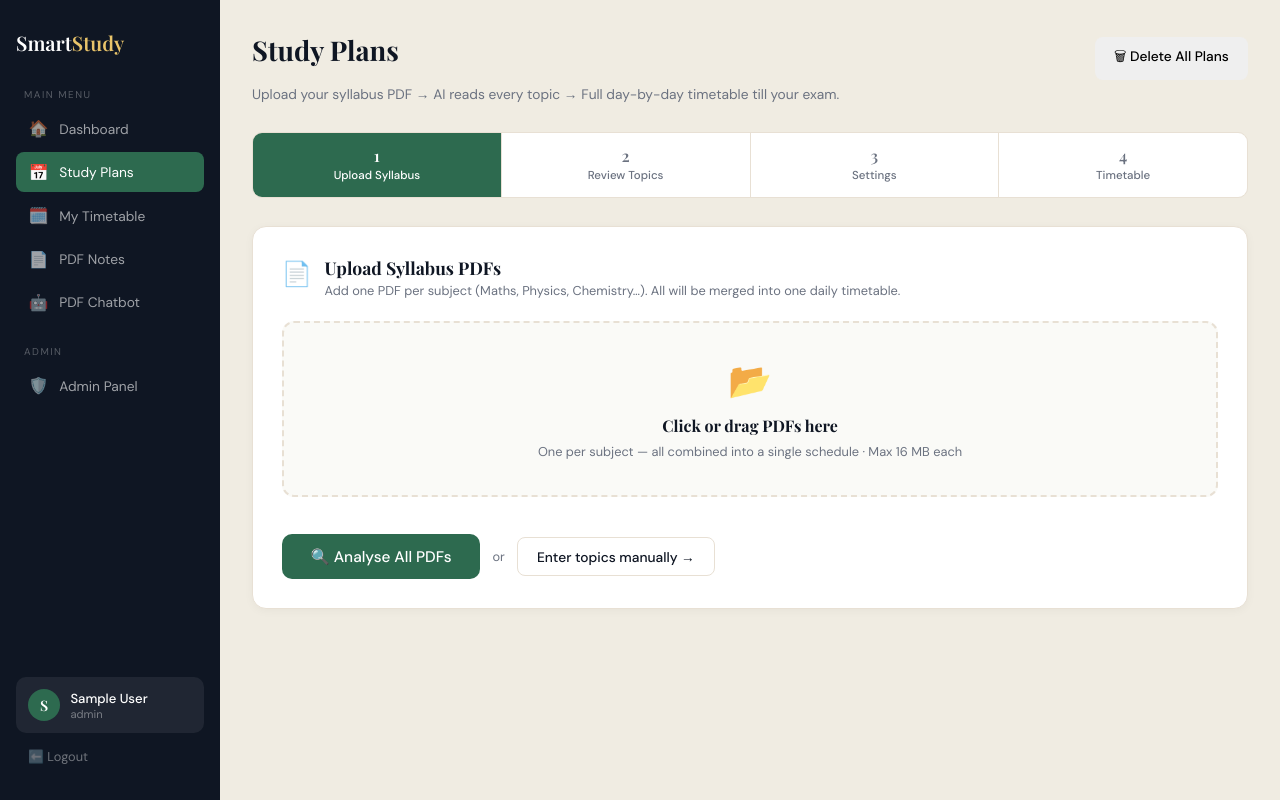
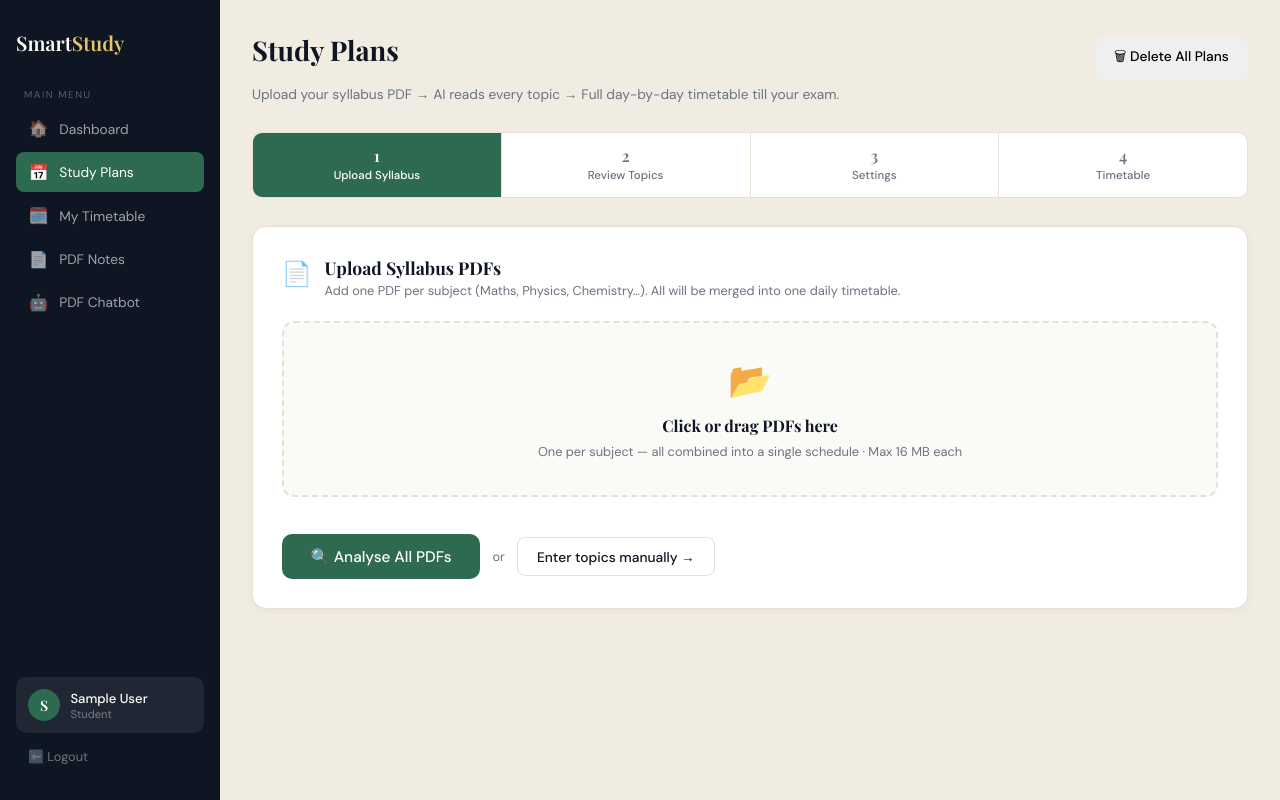
Before and after one commit to MansaDinkar/SMART-STUDY-PLANNER, a Flask app: page /study-plans in a window 1280 px wide. Run offline with Flask 3, Linux system fonts and the light colour scheme; the visitor is signed in with stand-in values (Sample User, id 1); data that the repository does not hold is empty.

Commit message:
remove admin from study plans

```diff
--- a/templates/study_plans.html
+++ b/templates/study_plans.html
@@ -287,18 +287,12 @@
     <li><a href="{{ url_for('pdf_notes') }}"   class="nav-link"><span class="nav-icon">📄</span> PDF Notes</a></li>
     <li><a href="{{ url_for('chatbot') }}"     class="nav-link"><span class="nav-icon">🤖</span> PDF Chatbot</a></li>
   </ul>
-  {% if session.get('user_role') == 'admin' %}
-  <p class="nav-section-label">Admin</p>
-  <ul class="sidebar-nav">
-    <li><a href="{{ url_for('admin_panel') }}" class="nav-link"><span class="nav-icon">🛡️</span> Admin Panel</a></li>
-  </ul>
-  {% endif %}
   <div class="sidebar-bottom">
     <div class="user-card">
       <div class="user-avatar">{{ session.get('user_name','U')[0].upper() }}</div>
       <div>
         <div class="user-name">{{ session.get('user_name','User') }}</div>
-        <div class="user-role">{{ session.get('user_role','student') }}</div>
+        <div class="user-role">Student</div>
       </div>
     </div>
     <a href="{{ url_for('logout') }}" class="logout-link">⬅️ Logout</a>
```
